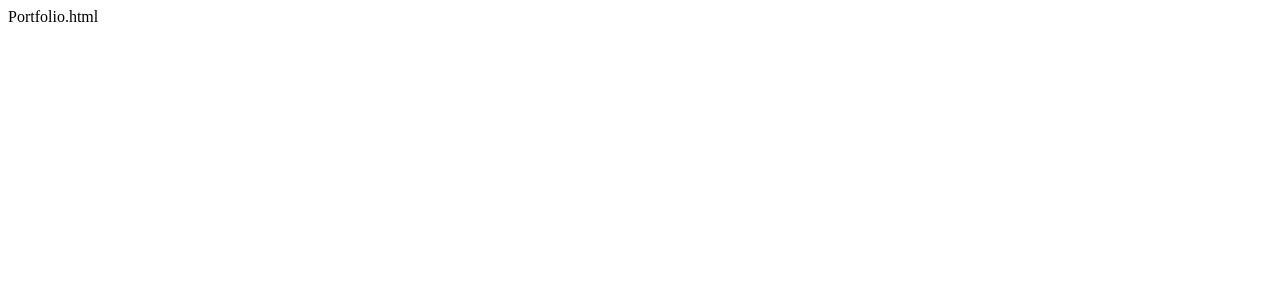
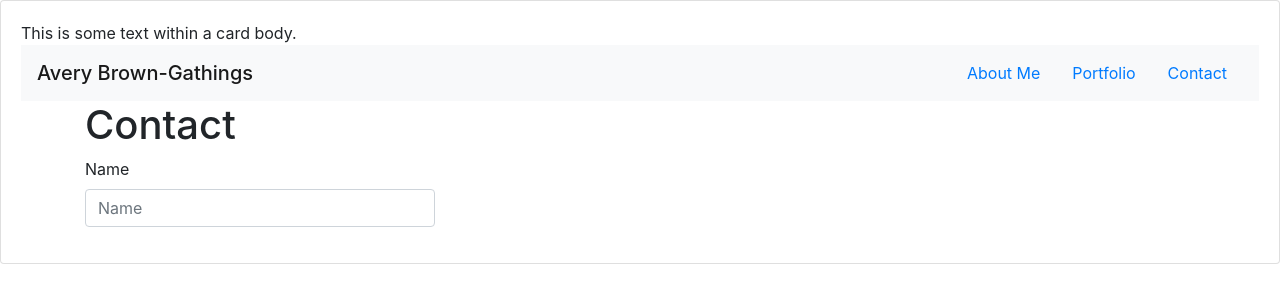
Before and after one commit to averyjbrown2/Responsiveness-Portfolio, a plain HTML site: page portfolio.html in a window 1280 px wide. Drawn offline with nearby package versions, Linux system fonts and the light colour scheme.

Commit message:
added portfolio

```diff
--- a/Assets/style.css
+++ b/Assets/style.css
@@ -7,10 +7,6 @@ body {
     font-size: 40px;
 }
 
-html {
-    position: relative;
-    min-height: 100%;
-}
 main {
     margin: 80px 0;
 }
--- a/portfolio.html
+++ b/portfolio.html
@@ -1 +1,51 @@
-Portfolio.html
+<!DOCTYPE html>
+<html lang="en">
+<head>
+    <meta charset="UTF-8">
+    <meta name="viewport" content="width=device-width, initial-scale=1.0">
+    <title>Portfolio</title>
+    <link rel="stylesheet" href="https://cdn.jsdelivr.net/npm/bootstrap@4.5.3/dist/css/bootstrap.min.css"
+    integrity="sha384-TX8t27EcRE3e/ihU7zmQxVncDAy5uIKz4rEkgIXeMed4M0jlfIDPvg6uqKI2xXr2" crossorigin="anonymous">
+  <script src="https://code.jquery.com/jquery-3.5.1.slim.min.js"
+    integrity="sha384-DfXdz2htPH0lsSSs5nCTpuj/zy4C+OGpamoFVy38MVBnE+IbbVYUew+OrCXaRkfj"
+    crossorigin="anonymous"></script>
+  <script src="https://cdn.jsdelivr.net/npm/bootstrap@4.5.3/dist/js/bootstrap.bundle.min.js"
+    integrity="sha384-ho+j7jyWK8fNQe+A12Hb8AhRq26LrZ/JpcUGGOn+Y7RsweNrtN/tE3MoK7ZeZDyx"
+    crossorigin="anonymous"></script>
+</head>
+<body>
+    <div class="card">
+        <div class="card-body">
+          This is some text within a card body.
+
+    <nav class="navbar navbar-light bg-light">
+        <span class="navbar-brand mb-0 h1">Avery Brown-Gathings</span>
+        <ul class="nav justify-content-end">
+          <li class="nav-item">
+            <a class="nav-link active" href="index.html">About Me</a>
+          </li>
+          <li class="nav-item">
+            <a class="nav-link" href="portfolio.html">Portfolio</a>
+          </li>
+          <li class="nav-item">
+            <a class="nav-link" href="contact.html">Contact</a>
+          </li>
+        </ul>
+      </nav>
+
+               <div class="container">
+        <div class="row">
+            <div class="col-md-8"><h1>Contact</h1>
+            </div>
+        </div>
+         <div class="row">
+            <div class="col-md-4">
+                <form>
+                    <div class="form-group">
+                      <label for="exampleFormControlInput1">Name</label>
+                      <input type="email" class="form-control" id="exampleFormControlInput1" placeholder="Name">
+                    </div>
+      </div>
+    </div>
+</body>
+</html>
```
Also changed, not shown: contact.html (+1 -1 lines), index.html (+1 -1 lines).
